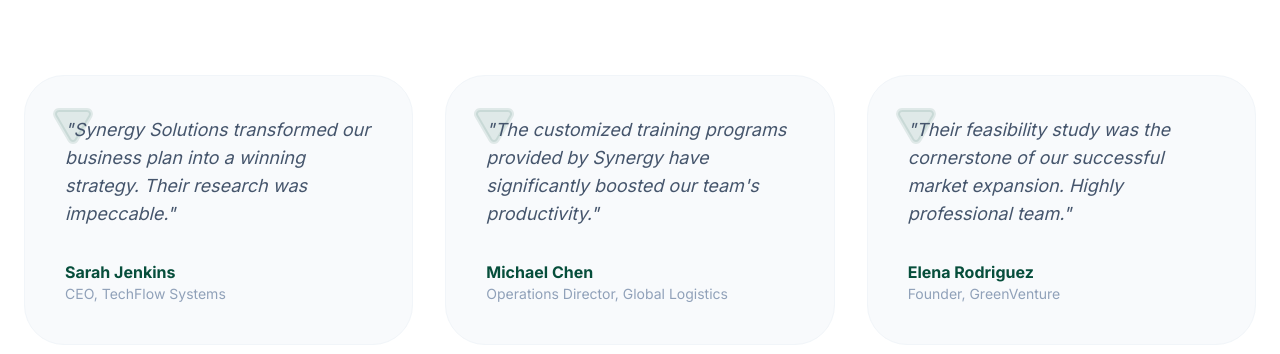
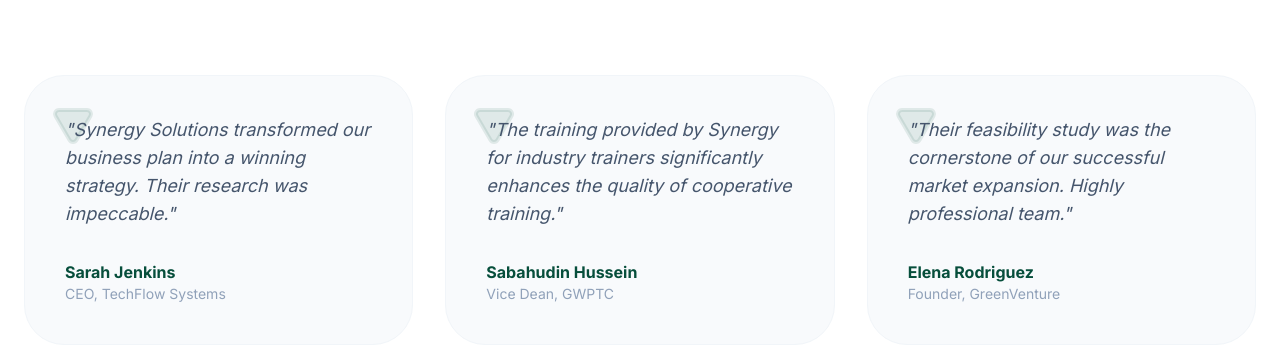
Before and after one commit to bekurtecheth/synergy-solution-site, a Next.js app: page / in a window 1280 px wide. Shown: the part 3464-3818 px from the top of the page. Built offline with nearby package versions, Linux system fonts and the light colour scheme.

Commit message:
Update page.tsx

```diff
--- a/app/page.tsx
+++ b/app/page.tsx
@@ -365,9 +365,9 @@
                 role: "CEO, TechFlow Systems"
               },
               {
-                quote: "The customized training programs provided by Synergy have significantly boosted our team's productivity.",
-                author: "Michael Chen",
-                role: "Operations Director, Global Logistics"
+                quote: "The training provided by Synergy for industry trainers significantly enhances the quality of cooperative training.",
+                author: "Sabahudin Hussein",
+                role: "Vice Dean, GWPTC"
               },
               {
                 quote: "Their feasibility study was the cornerstone of our successful market expansion. Highly professional team.",
@@ -686,18 +686,13 @@
                 Addis Ababa, Ethiopia
               </p>
               <p className="text-sm text-white/70">
-                info@synergysolution.com
+                synergysolution@gmail.com
               </p>
             </div>
           </div>
 
           <div className="pt-12 border-t border-white/10 flex flex-col md:flex-row justify-between items-center gap-8 text-[10px] font-black uppercase tracking-[0.2em]">
             <p>© 2026 Synergy Solution Global. All rights reserved.</p>
-            <div className="flex gap-10">
-              <a href="#" className="hover:text-white transition-colors">Privacy Policy</a>
-              <a href="#" className="hover:text-white transition-colors">Terms of Service</a>
-              <a href="#" className="hover:text-white transition-colors">Cookie Settings</a>
-            </div>
           </div>
         </div>
       </footer>
```
